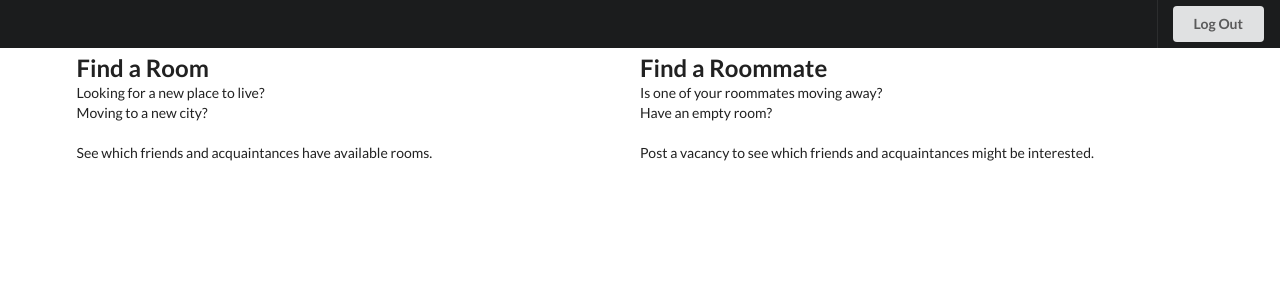
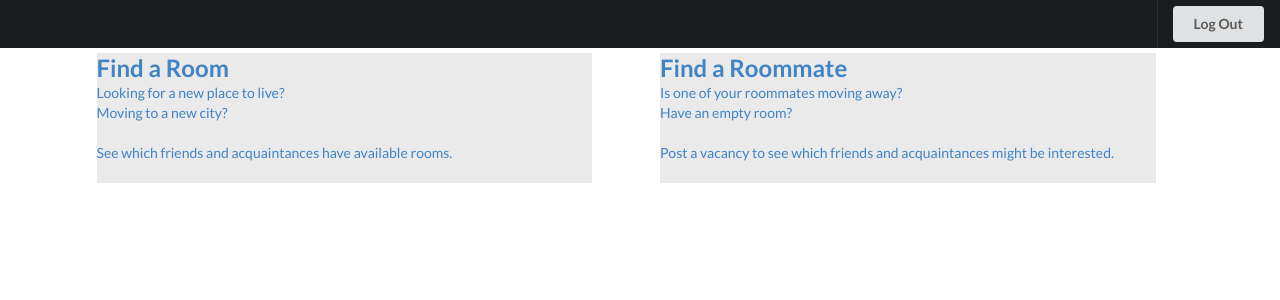
Before and after one commit to cutterbuck/roomquest-front, a React (Create React App) app: page /home in a window 1280 px wide. Shown: the top 300 px of the page. Built offline with nearby package versions, Linux system fonts and the light colour scheme; no server answers.

Commit message:
worked on homepage cards

```diff
--- a/src/App.css
+++ b/src/App.css
@@ -92,3 +92,10 @@
 .welcome {
   text-align: center;
 }
+
+.card {
+  background-color: rgba(225, 225, 225, 0.7);
+  height: 130px;
+  margin-left: 20px;
+  margin-right: 20px;
+}
--- a/src/components/RoomQuestContainer.js
+++ b/src/components/RoomQuestContainer.js
@@ -2,6 +2,7 @@ import React from 'react';
 import { connect } from 'react-redux';
 import NavBar from './NavBar';
 import * as actions from '../actions/index';
+import { Link } from 'react-router-dom';
 
 class RoomQuestContainer extends React.Component {
   render() {
@@ -17,20 +18,24 @@ class RoomQuestContainer extends React.Component {
           <div className="ui two column stackable grid">
             {loggedIn ? (<div className="first header"><h1 className="welcome">Welcome to RoomQuest, {this.props.currentUser.name.split(" ")[0]}</h1></div>) : null}
             <div className="column">
+              <Link to={`/vacancy-form`}>
                 <div className="card">
                   <div className="content">
                     <div className="header"><h2>Find a Room</h2></div>
                     <div className="description">Looking for a new place to live?<br></br>Moving to a new city?<br></br><br></br>See which friends and acquaintances have available rooms.</div>
                   </div>
                 </div>
+              </Link>
             </div>
             <div className="column">
+              <Link to={`/search`}>
                 <div className="card">
                   <div className="content">
                     <div className="header"><h2>Find a Roommate</h2></div>
                     <div className="description">Is one of your roommates moving away?<br></br>Have an empty room?<br></br><br></br>Post a vacancy to see which friends and acquaintances might be interested.</div>
                   </div>
                 </div>
+              </Link>
             </div>
           </div>
         </div>
```
Lines whose indentation alone changed are shown as unchanged.
